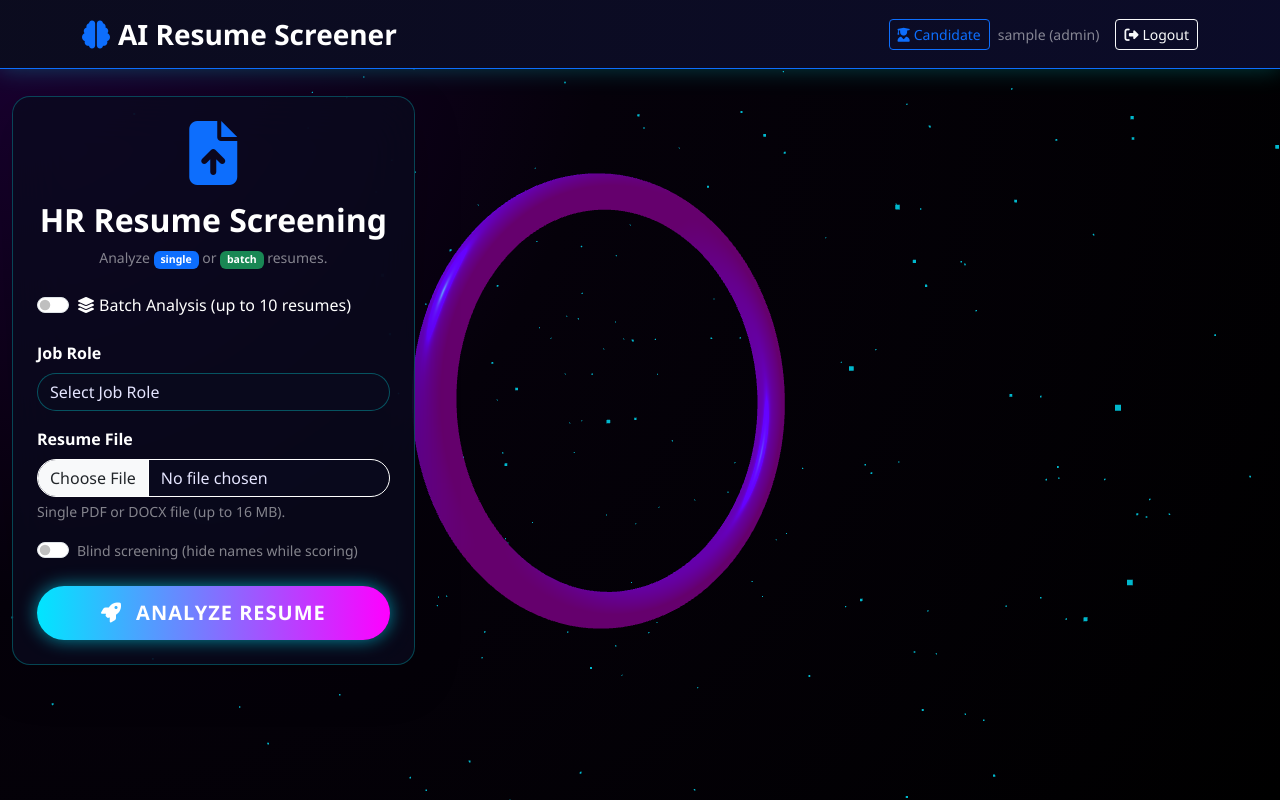
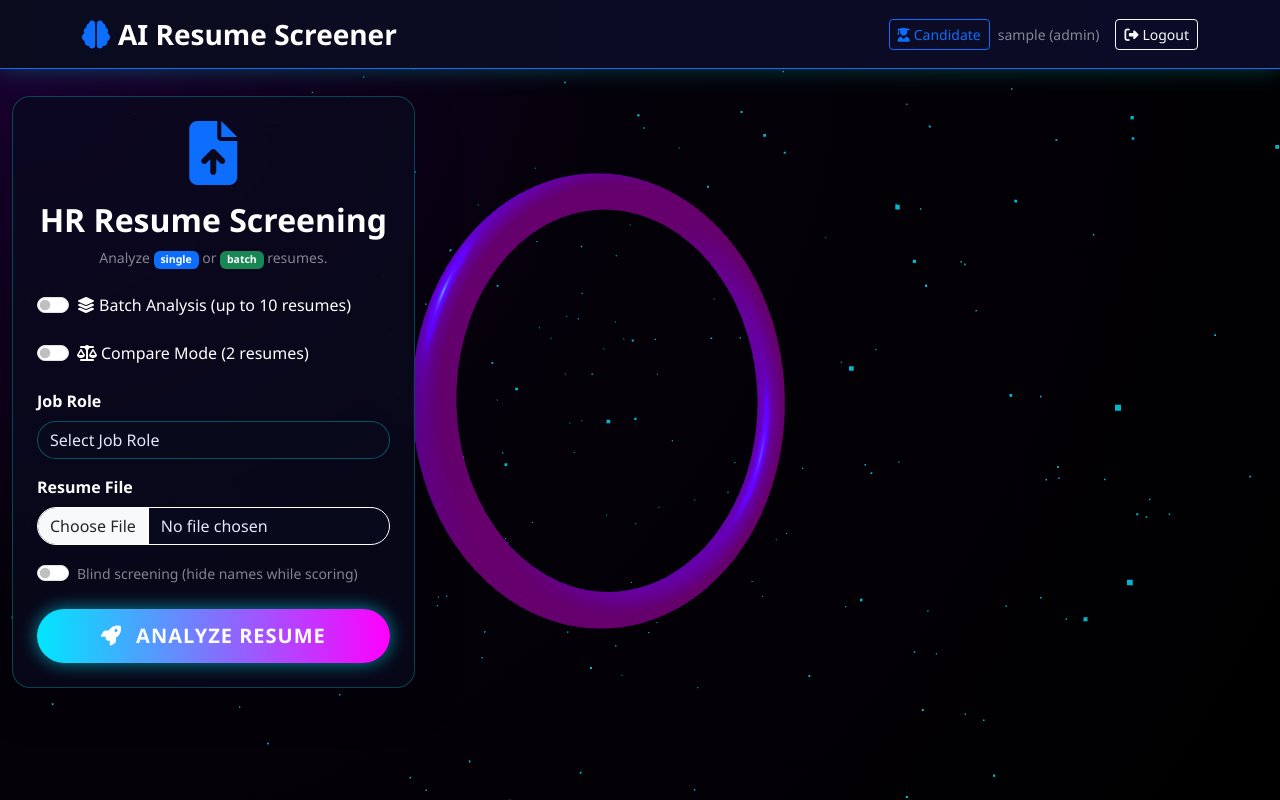
Before and after one commit to Navadeep-28/resume-screener-3d, a Flask app: page / in a window 1280 px wide. Run offline with Flask 3, Linux system fonts and the light colour scheme; the visitor is signed in with stand-in values (Sample User, id 1); parts of the project's set-up code (start-up, migrations or seed data) failed here and were passed over; some libraries are stand-ins or nearby versions.

Commit message:
Update index.html

```diff
--- a/templates/index.html
+++ b/templates/index.html
@@ -31,6 +31,14 @@
                         </label>
                     </div>
 
+                    <!-- IDEA 5: Comparison mode toggle -->
+                    <div class="form-check form-switch mb-4">
+                        <input class="form-check-input" type="checkbox" id="compareModeSwitch" name="compare_mode">
+                        <label class="form-check-label text-white" for="compareModeSwitch">
+                            <i class="fas fa-balance-scale me-1"></i>Compare Mode (2 resumes)
+                        </label>
+                    </div>
+
                     <div class="mb-3">
                         <label class="form-label text-white fw-bold">Job Role</label>
                         <select class="form-select bg-transparent text-white" name="job_category" required>
@@ -49,23 +57,41 @@
                                name="resume"
                                accept=".pdf,.docx"
                                required>
-                        <div class="form-text text-white-50 small">
-                            Single PDF or DOCX file (up to 16 MB).
+                    </div>
+
+                    <!-- IDEA 5: Comparison inputs (2 files) -->
+                    <div id="compareResumeInput" class="mb-3 d-none">
+                        <div class="row">
+                            <div class="col-6">
+                                <label class="form-label text-white fw-bold">Resume 1</label>
+                                <input type="file"
+                                       class="form-control bg-transparent text-white border-white"
+                                       name="resume1"
+                                       accept=".pdf,.docx"
+                                       required>
+                            </div>
+                            <div class="col-6">
+                                <label class="form-label text-white fw-bold">Resume 2</label>
+                                <input type="file"
+                                       class="form-control bg-transparent text-white border-white"
+                                       name="resume2"
+                                       accept=".pdf,.docx"
+                                       required>
+                            </div>
+                        </div>
+                        <div class="form-text text-white-50 small mt-2">
+                            Compare two candidates head-to-head.
                         </div>
                     </div>
 
-                    <!-- Batch resume input (hidden by default) -->
+                    <!-- Batch input (hidden when compare mode) -->
                     <div id="batchResumeInput" class="mb-3 d-none">
                         <label class="form-label text-white fw-bold">Select Multiple Resumes</label>
                         <input type="file"
                                class="form-control bg-transparent text-white border-white"
                                name="resumes"
                                accept=".pdf,.docx"
-                               multiple
-                               required>
-                        <div class="form-text text-white-50 small">
-                            Select up to 10 PDF/DOCX files (32 MB total).
-                        </div>
+                               multiple>
                         <div id="batchFileList" class="mt-2 text-white-50 small"></div>
                     </div>
 
@@ -89,74 +115,77 @@
         <div class="col-lg-8">
             <!-- Loading state -->
             <div id="loading" class="d-none text-center p-5">
-                <div class="spinner-border text-primary mb-3"
-                     role="status"
-                     style="width: 4rem; height: 4rem;"></div>
-                <h4 class="text-white" id="loadingText">Analyzing your resume(s)...</h4>
-                <p class="text-white-50" id="loadingDetail">
-                    Extracting skills, computing similarity, and generating insights.
-                </p>
+                <div class="spinner-border text-primary mb-3" role="status" style="width: 4rem; height: 4rem;"></div>
+                <h4 class="text-white" id="loadingText">Analyzing...</h4>
                 <div class="progress mt-3" style="height: 8px;">
-                    <div class="progress-bar progress-bar-striped progress-bar-animated bg-primary"
-                         role="progressbar" style="width: 0%"></div>
+                    <div class="progress-bar progress-bar-striped progress-bar-animated bg-primary" role="progressbar" style="width: 0%"></div>
                 </div>
             </div>
 
-            <!-- Single result -->
-            <div id="singleResult" class="d-none">
-                <!-- [Previous single result content stays the same] -->
+            <!-- IDEA 5: Comparison Results -->
+            <div id="compareResults" class="d-none">
                 <div class="card glass-card shadow-lg">
-                    <div class="card-header bg-gradient-primary text-white">
+                    <div class="card-header bg-gradient-warning text-white d-flex justify-content-between">
                         <h3 class="mb-0">
-                            <i class="fas fa-chart-line me-2"></i>Analysis Complete
+                            <i class="fas fa-balance-scale me-2"></i>Head-to-Head Comparison
                         </h3>
-                    </div>
-                    <!-- ... rest of single result content ... -->
-                </div>
-            </div>
-
-            <!-- Batch results (NEW - Idea 4) -->
-            <div id="batchResults" class="d-none">
-                <div class="card glass-card shadow-lg">
-                    <div class="card-header bg-gradient-success text-white d-flex justify-content-between align-items-center">
-                        <h3 class="mb-0">
-                            <i class="fas fa-layer-group me-2"></i>Batch Analysis Complete
-                        </h3>
-                        <span class="badge bg-light text-dark fs-6" id="batchCount">0</span>
+                        <div>
+                            <span class="badge bg-success fs-6" id="winnerBadge"></span>
+                        </div>
                     </div>
                     <div class="card-body p-4">
-                        <!-- Leaderboard table -->
-                        <div class="table-responsive mb-4">
-                            <table class="table table-dark table-hover">
-                                <thead>
-                                    <tr>
-                                        <th>Rank</th>
-                                        <th>Candidate</th>
-                                        <th>Score</th>
-                                        <th>Status</th>
-                                        <th>Action</th>
-                                    </tr>
-                                </thead>
-                                <tbody id="batchLeaderboard">
-                                    <!-- Populated by JS -->
-                                </tbody>
-                            </table>
+                        <!-- Side-by-side comparison -->
+                        <div class="row mb-4">
+                            <div class="col-md-6 text-center">
+                                <div class="score-circle winner-circle mb-3" id="score1">0%</div>
+                                <h5 class="text-white fw-bold" id="candidate1Name">Candidate 1</h5>
+                                <div id="candidate1Skills" class="text-white-50 small"></div>
+                            </div>
+                            <div class="col-md-6 text-center">
+                                <div class="score-circle loser-circle mb-3" id="score2">0%</div>
+                                <h5 class="text-white fw-bold" id="candidate2Name">Candidate 2</h5>
+                                <div id="candidate2Skills" class="text-white-50 small"></div>
+                            </div>
                         </div>
 
-                        <!-- Top 3 detailed cards -->
-                        <div class="row" id="top3Details">
-                            <!-- Populated by JS -->
+                        <!-- Comparison charts -->
+                        <div class="row">
+                            <div class="col-md-6 mb-3">
+                                <div id="compareBarChart" style="width:100%; height:300px;"></div>
+                            </div>
+                            <div class="col-md-6 mb-3">
+                                <div id="compareRadarChart" style="width:100%; height:300px;"></div>
+                            </div>
                         </div>
 
-                        <!-- Bulk download -->
+                        <!-- Key differences -->
                         <div class="mt-4">
-                            <a id="bulkDownloadBtn" class="btn btn-success btn-lg w-100" href="#" download>
-                                <i class="fas fa-file-archive me-2"></i>Download All Reports (ZIP)
-                            </a>
+                            <h5 class="text-white mb-3">
+                                <i class="fas fa-list-alt me-2"></i>Key Differences
+                            </h5>
+                            <div id="keyDifferences" class="row text-white-50 small"></div>
+                        </div>
+
+                        <!-- Downloads -->
+                        <div class="mt-4 row">
+                            <div class="col-md-6">
+                                <a id="downloadBtn1" class="btn btn-outline-primary w-100 mb-2" href="#" download>
+                                    <i class="fas fa-file-pdf me-2"></i>Candidate 1 Report
+                                </a>
+                            </div>
+                            <div class="col-md-6">
+                                <a id="downloadBtn2" class="btn btn-outline-primary w-100 mb-2" href="#" download>
+                                    <i class="fas fa-file-pdf me-2"></i>Candidate 2 Report
+                                </a>
+                            </div>
                         </div>
                     </div>
                 </div>
             </div>
+
+            <!-- Single/Batch results (previous content) -->
+            <div id="singleResult" class="d-none">...</div>
+            <div id="batchResults" class="d-none">...</div>
         </div>
     </div>
 </div>
```
